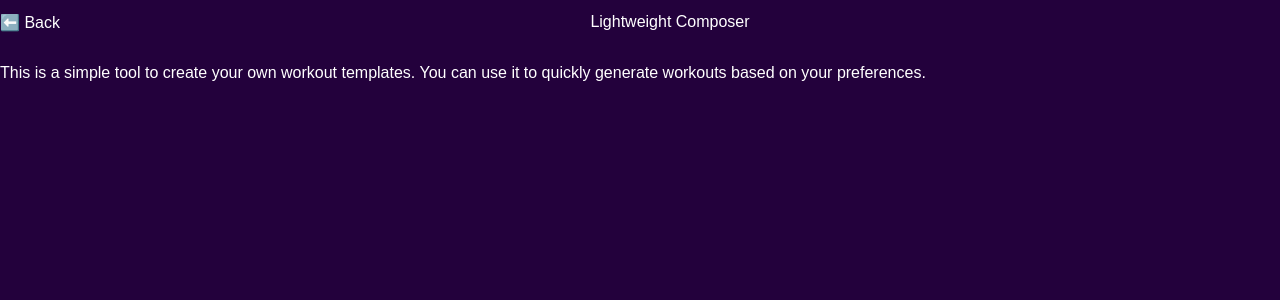
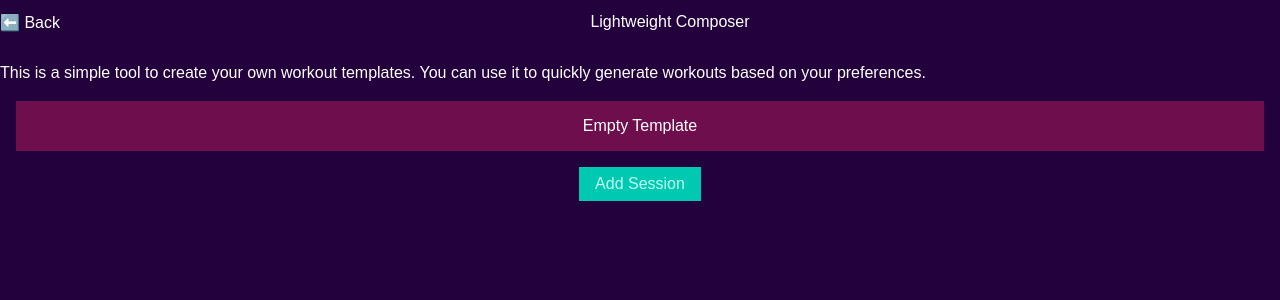
Before and after one commit to doctype-Melvin/lightweight-mvp, a SvelteKit app: page /compose in a window 1280 px wide. Shown: the top 300 px of the page. Built offline with nearby package versions, Linux system fonts and the light colour scheme.

Commit message:
add new composer starting point

```diff
--- a/src/routes/compose/+page.svelte
+++ b/src/routes/compose/+page.svelte
@@ -1,9 +1,27 @@
 <script lang="ts">
+    import { onMount } from 'svelte';
+
+    let templateData = {title: 'Empty Template'}
+
+    let showAddExerciseBtn = false
+
+    onMount(() => {
+        const storedData = localStorage.getItem('userTemplate')
+        if (storedData) {
+            const parsedData = JSON.parse(storedData);
+            templateData = parsedData;
+            console.log('Recovered user data')
+        } else {
+            localStorage.setItem('userTemplate', JSON.stringify({
+                title: 'My Template'
+            }) )
+            console.log('Created empty user template')
+        }
+    })
 
 </script>
 
 <section>
-
     <div class="header">
         <a href="/">⬅️ Back</a>
         <h2>Lightweight Composer</h2>
@@ -13,7 +31,20 @@
         This is a simple tool to create your own workout templates. You can use it to
         quickly generate workouts based on your preferences.
     </p>
+    <div>
+        <h2 class="template-title" contenteditable="true" on:blur={((e) => {
+            console.log(e.target.textContent)
+            })}>
+            {templateData.title}
+        </h2>
+        <button type="button" class="button-session">
+            Add Session
+        </button>
+
+    </div>
 </section>
+
+
 
 <style>
     section {
@@ -31,4 +62,26 @@
         width: 100%;
         justify-content: space-between;
     }
+
+    .button-session {
+        background-color: #00c9b2;
+        color: #c2fcf3;
+        border: none;
+        padding: 0.5rem 1rem;
+        display: block;
+        margin: 0 auto;
+    }
+
+    .button-session:hover {
+        background-color: #00a99f;
+        cursor: pointer;
+    }
+
+    .template-title {
+        margin: 1rem;
+        text-align: center;
+        background-color: #6e0e4d;
+        padding: 1rem 2rem;
+
+    }
 </style>
```
